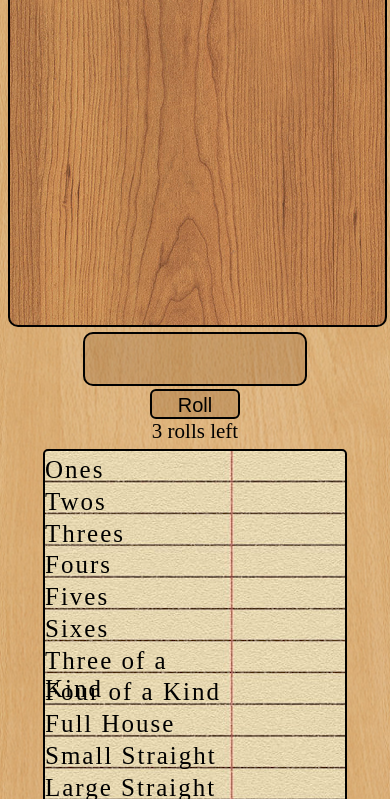
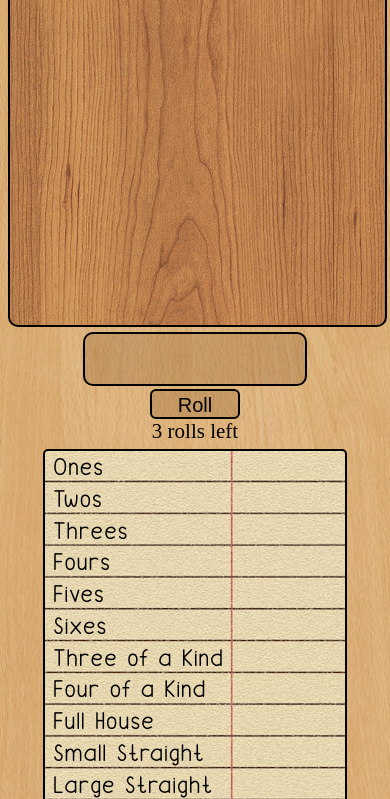
Before and after one commit to joemitz/Mitzee, a plain HTML site: page index.html in a window 390 px wide. Shown: the top 799 px of the page. Drawn offline with Linux system fonts and the light colour scheme; the site is published under a folder, as on GitHub Pages, so addresses that start at the root find nothing.

Commit message:
Added resposive element sizing for phones

```diff
--- a/styles.css
+++ b/styles.css
@@ -1,6 +1,6 @@
 @font-face {
   font-family: 'Anisa';
-  src: url("/font/AnisaSans.ttf");
+  src: url("font/AnisaSans.ttf");
 }
 
 html, body {
@@ -19,13 +19,13 @@ html, body {
   align-items: center;
 }
 
-img.hide {
-  display: none;
-}
-
 img {
   height: 42px;
   width: 42px;
+}
+
+img.hide {
+  display: none;
 }
 
 #app {
@@ -150,3 +150,10 @@ img {
   animation-iteration-count: infinite;
   opacity: 0.5;
 }
+
+@media screen and (max-width: 1000px) {
+  #app {
+    flex-direction: column;
+    zoom: 100%;
+  }
+}
```
